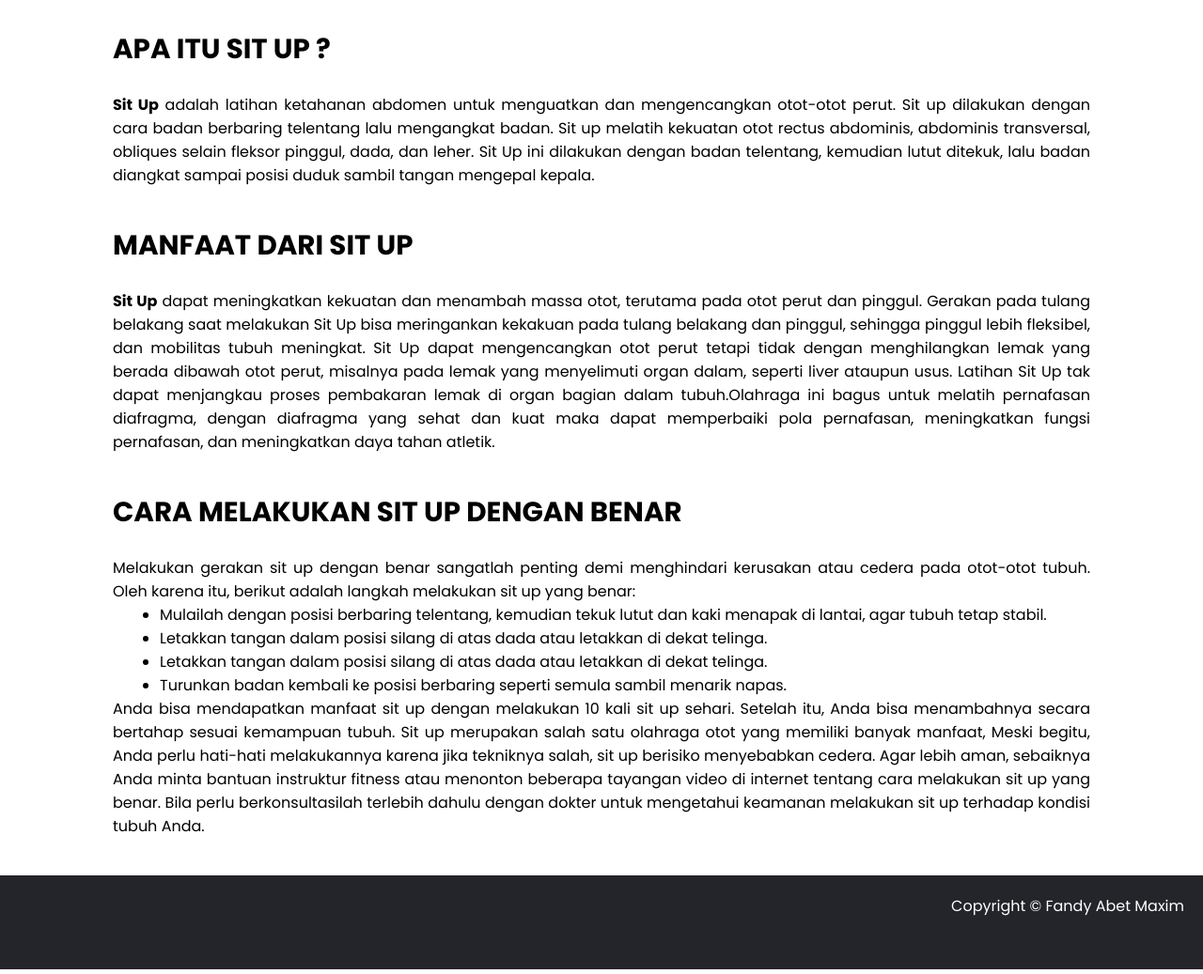
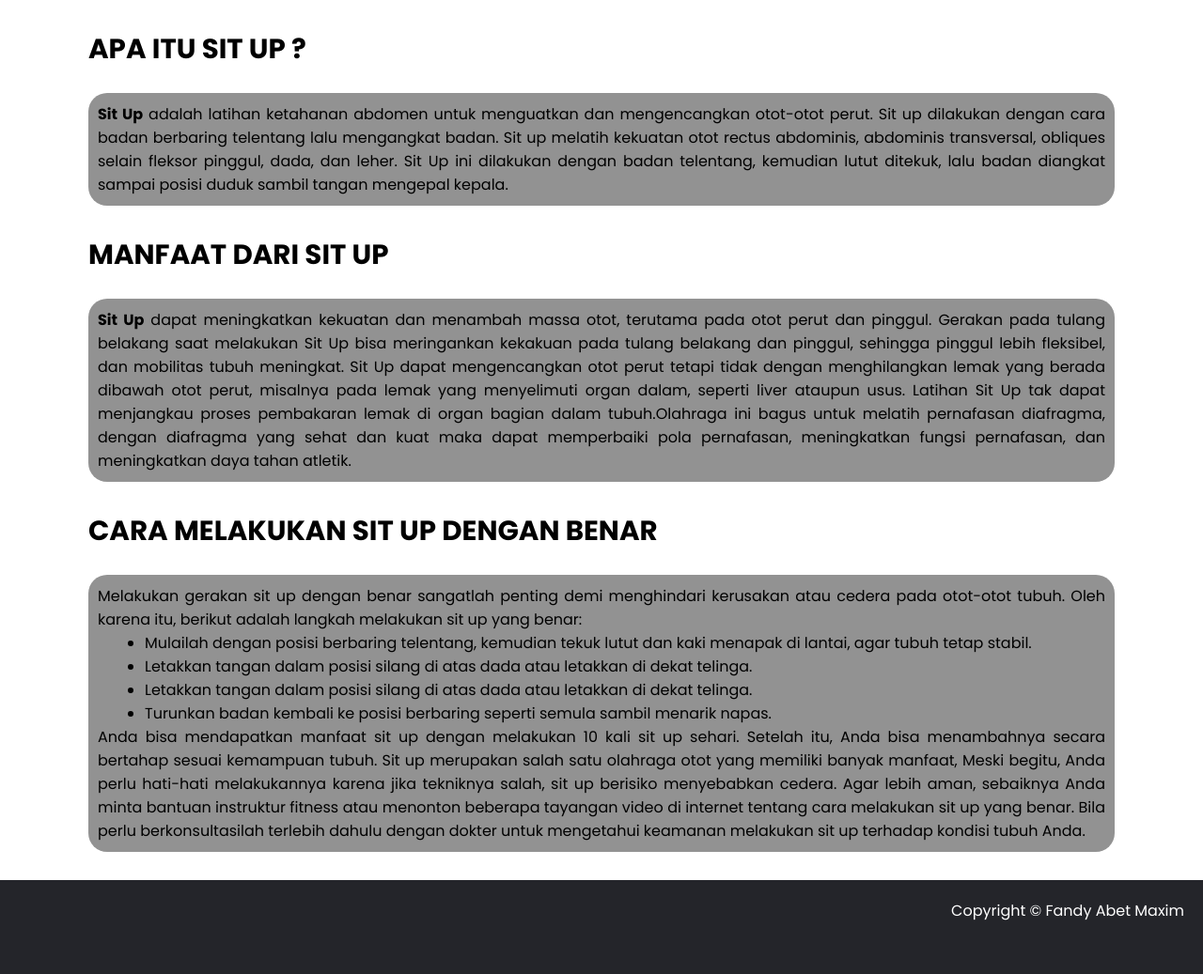
Before and after one commit to MaximHere/Project1-PrProgWeb, a PHP site: page /SIT-UP.html in a window 1280 px wide; the page is wider, and only the part inside the window is pictured. Shown: the part 694-1731 px from the top of that part at 94% size. Run offline with PHP 8.4, Linux system fonts and the light colour scheme.

Commit message:
Merge branch 'main' of https://github.com/MaximHere/Project1-PrProgWeb

```diff
--- a/SIT-UP.html
+++ b/SIT-UP.html
@@ -46,7 +46,8 @@
                         <p>Difficulty : <strong>2/5</strong></p>
                         <p>Equipment : <strong>No Equipment</strong></p>
                         <p>Trainning Type : <strong>Cardiovascular</strong></p>
-                        <p>Video Player : <strong><a href="https://youtu.be/MgcZ3VQZLnc">View on Youtube</a></strong></p>
+                        <p>Video Player : <strong><a href="https://youtu.be/MgcZ3VQZLnc">View on Youtube</a></strong>
+                        </p>
                     </div>
                 </th>
             </tr>
@@ -55,53 +56,69 @@
         <div class="Desc">
             <h2 class="Title">Apa itu sit up ?</h2>
             <br>
-            <p class="text">
-                <strong id="sports">Sit Up</strong> adalah latihan ketahanan abdomen untuk menguatkan dan mengencangkan
-                otot-otot perut. Sit up dilakukan dengan cara badan berbaring telentang lalu mengangkat badan. Sit up
+            <div class="text">
+                <p>
+                    <strong id="sports">Sit Up</strong> adalah latihan ketahanan abdomen untuk menguatkan dan
+                    mengencangkan
+                    otot-otot perut. Sit up dilakukan dengan cara badan berbaring telentang lalu mengangkat badan. Sit
+                    up
                     melatih kekuatan otot rectus
-                abdominis, abdominis transversal, obliques selain fleksor pinggul, dada, dan leher. Sit Up ini dilakukan
+                    abdominis, abdominis transversal, obliques selain fleksor pinggul, dada, dan leher. Sit Up ini
+                    dilakukan
                     dengan badan telentang, kemudian lutut
                     ditekuk, lalu badan diangkat sampai posisi duduk sambil tangan mengepal kepala.
                 </p>
             </div>
+
+        </div>
         <div class="Desc">
             <h2 class="Title">Manfaat dari sit up</h2>
             <br>
-            <p class="text">
-                <strong id="sports">Sit Up</strong> dapat meningkatkan kekuatan dan menambah massa otot, terutama pada
+            <div class="text">
+                <p>
+                    <strong id="sports">Sit Up</strong> dapat meningkatkan kekuatan dan menambah massa otot, terutama
+                    pada
                     otot perut dan pinggul. Gerakan pada tulang belakang saat melakukan Sit Up bisa meringankan kekakuan
-                pada tulang belakang dan pinggul, sehingga pinggul lebih fleksibel, dan mobilitas tubuh meningkat. Sit
+                    pada tulang belakang dan pinggul, sehingga pinggul lebih fleksibel, dan mobilitas tubuh meningkat.
+                    Sit
                     Up dapat mengencangkan otot perut tetapi tidak dengan menghilangkan lemak yang berada dibawah otot
                     perut, misalnya pada lemak
                     yang menyelimuti organ dalam, seperti liver ataupun usus. Latihan Sit Up tak dapat menjangkau proses
                     pembakaran lemak di organ bagian dalam tubuh.Olahraga ini bagus untuk melatih pernafasan diafragma,
                     dengan diafragma yang sehat
-                dan kuat maka dapat memperbaiki pola pernafasan, meningkatkan fungsi pernafasan, dan meningkatkan daya
+                    dan kuat maka dapat memperbaiki pola pernafasan, meningkatkan fungsi pernafasan, dan meningkatkan
+                    daya
                     tahan atletik.
                 </p>
+            </div>
         </div>
 
         <div class="Desc">
             <h2 class="Title"> Cara Melakukan Sit Up dengan Benar</h2>
             <br>
-            <p class="text">Melakukan gerakan sit up dengan benar sangatlah penting demi menghindari kerusakan atau
-                cedera pada otot-otot tubuh. Oleh karena itu, berikut adalah langkah melakukan sit up yang benar:</p>
-            <div class="list">
-                <ul>
+            <div class="text">
+                <p>Melakukan gerakan sit up dengan benar sangatlah penting demi menghindari kerusakan atau
+                    cedera pada otot-otot tubuh. Oleh karena itu, berikut adalah langkah melakukan sit up yang benar:
+                </p>
+                <ul class="list">
                     <li>Mulailah dengan posisi berbaring telentang, kemudian tekuk lutut dan kaki menapak di lantai,
                         agar tubuh tetap stabil.</li>
                     <li>Letakkan tangan dalam posisi silang di atas dada atau letakkan di dekat telinga.</li>
                     <li>Letakkan tangan dalam posisi silang di atas dada atau letakkan di dekat telinga.</li>
                     <li>Turunkan badan kembali ke posisi berbaring seperti semula sambil menarik napas.</li>
                 </ul>
-            </div>
-            <p class="text">Anda bisa mendapatkan manfaat sit up dengan melakukan 10 kali sit up sehari. Setelah itu,
-                Anda bisa menambahnya secara bertahap sesuai kemampuan tubuh. Sit up merupakan salah satu olahraga otot
+
+                <p>Anda bisa mendapatkan manfaat sit up dengan melakukan 10 kali sit up sehari. Setelah itu,
+                    Anda bisa menambahnya secara bertahap sesuai kemampuan tubuh. Sit up merupakan salah satu olahraga
+                    otot
                     yang memiliki banyak manfaat, Meski begitu, Anda perlu hati-hati melakukannya karena jika tekniknya
                     salah, sit up berisiko menyebabkan cedera.
-                Agar lebih aman, sebaiknya Anda minta bantuan instruktur fitness atau menonton beberapa tayangan video
-                di internet tentang cara melakukan sit up yang benar. Bila perlu berkonsultasilah terlebih dahulu dengan
+                    Agar lebih aman, sebaiknya Anda minta bantuan instruktur fitness atau menonton beberapa tayangan
+                    video
+                    di internet tentang cara melakukan sit up yang benar. Bila perlu berkonsultasilah terlebih dahulu
+                    dengan
                     dokter untuk mengetahui keamanan melakukan sit up terhadap kondisi tubuh Anda.</p>
+            </div>
         </div>
     </main>
 
--- a/style.css
+++ b/style.css
@@ -2,7 +2,7 @@
   box-sizing: border-box;
   margin: 0;
   padding: 0;
-  font-family: 'Poppins', sans-serif;
+  font-family: "Poppins", sans-serif;
   -webkit-font-smoothing: antialiased;
   -moz-osx-font-smoothing: grayscale;
 }
@@ -21,10 +21,9 @@ html {
 }
 
 main {
-  margin-top: 10px;
-  margin-bottom: 20px;
-  margin-left: 20px;
-  margin-right: 20px;
+  margin-left: 5%;
+  margin-right: 5%;
+  text-align: center;
 }
 
 .topBar {
@@ -34,10 +33,9 @@ main {
   position: fixed;
   display: flex;
   padding: 30px 20px;
-  justify-content:space-between;
+  justify-content: space-between;
   align-items: center;
 }
-
 
 .topBar h1 {
   letter-spacing: 1px;
@@ -50,7 +48,6 @@ main {
 .topBar a {
   text-decoration: none;
 }
-
 
 .topBar-right .search-box {
   margin-right: 30px;
@@ -158,10 +155,11 @@ main {
   text-decoration: none;
 }
 
-/*SIT UP - SITE*/
+/*CONTENT SITE*/
 /* VIDEOS & DESC SAMPING */
 
 .video-details {
+  margin: 20px;
   border: none;
   margin-left: auto;
   margin-right: auto;
@@ -204,17 +202,22 @@ main {
   font-weight: 500;
 }
 
-
-/* ARTIKEL */
+/* TEXT CONTENT */
 
 .Desc {
-  margin: 40px 100px 40px 100px;
+  margin: 30px;
   text-align: justify;
 }
 
 .Title {
   font-size: 22pt;
   text-transform: uppercase;
+}
+
+.text {
+  background-color: #929292;
+  border-radius: 20px;
+  padding: 10px;
 }
 
 .list {
```
Also changed, not shown: LARI.html (+3 -4 lines), Push Up.html (+15 -12 lines). Lines whose indentation alone changed are shown as unchanged.
